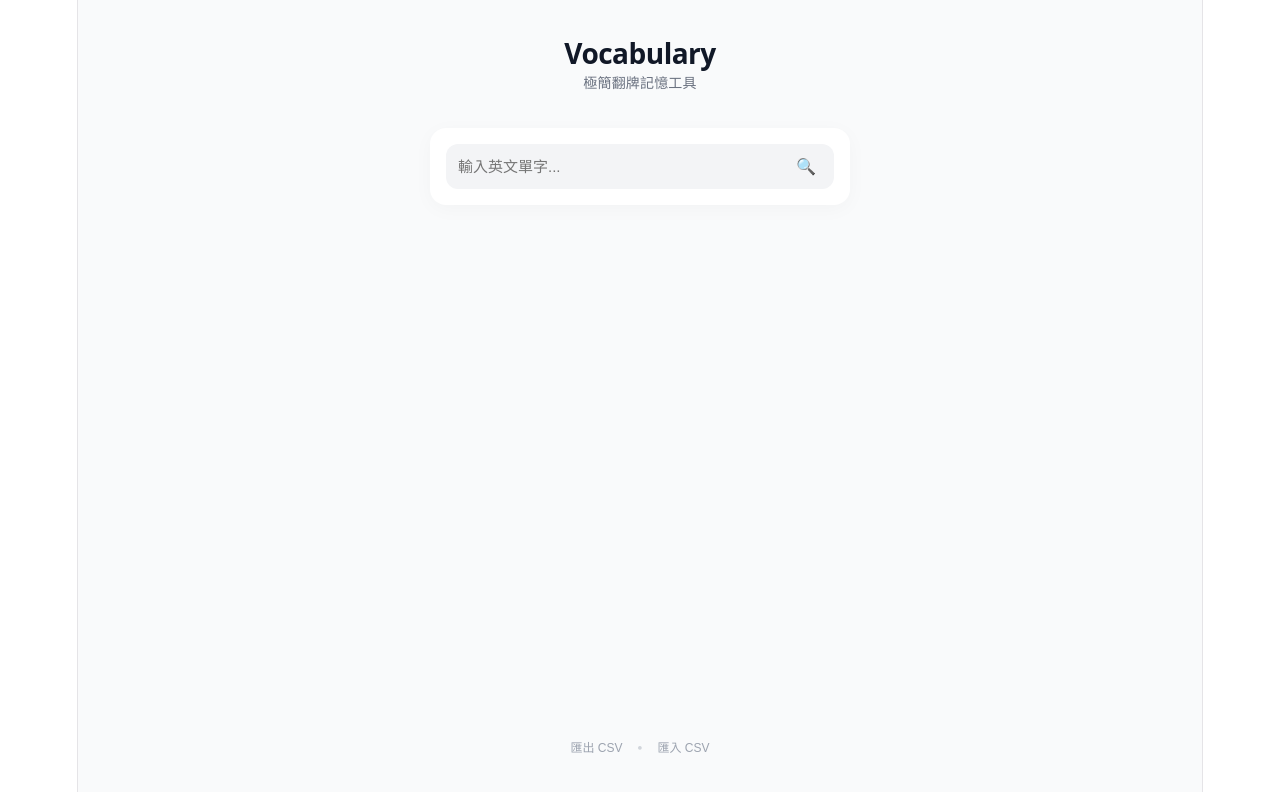
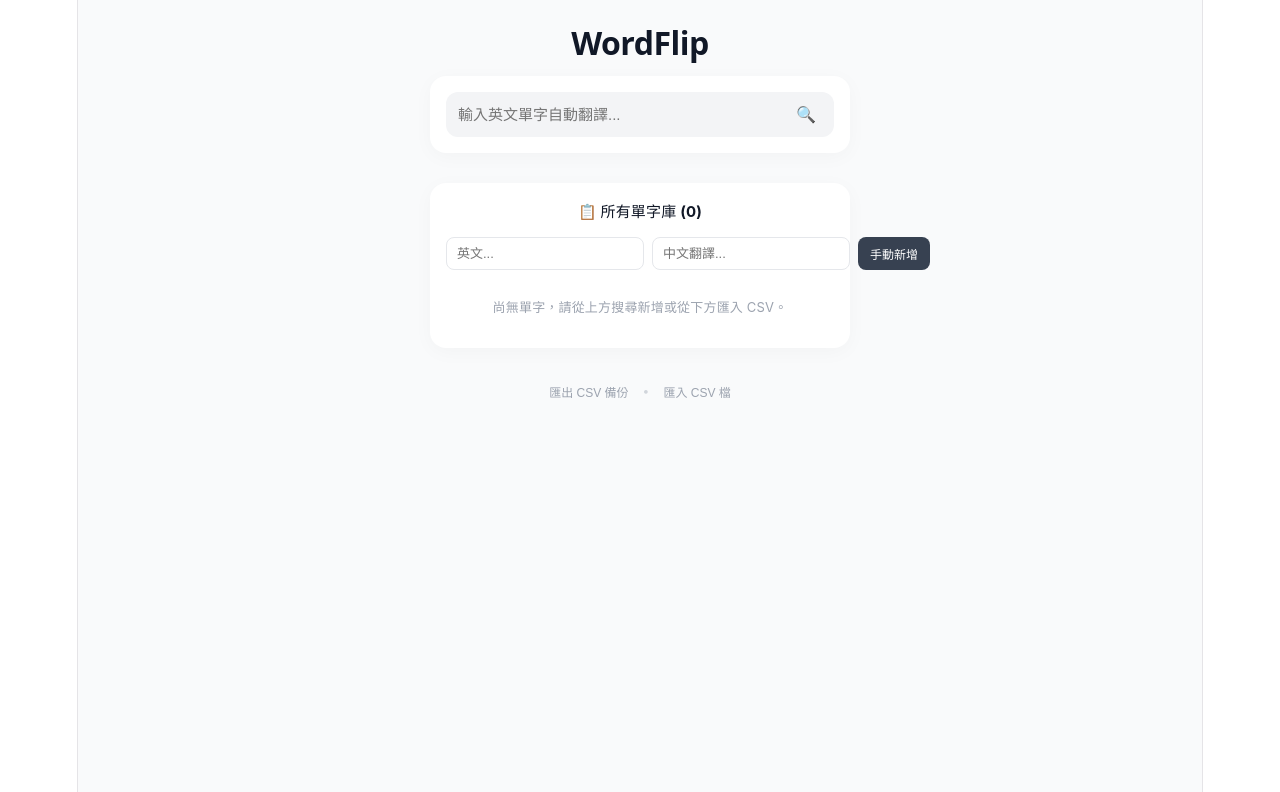
Before and after one commit to lililiiiiiiii/word-flip, a React (Vite) app: page / in a window 1280 px wide. Shown: the top 792 px of the page. Built offline with nearby package versions, Linux system fonts and the light colour scheme.

Commit message:
Switch translation API to Google Translate proxy

```diff
--- a/index.html
+++ b/index.html
@@ -5,7 +5,10 @@
     <meta name="viewport" content="width=device-width, initial-scale=1.0, maximum-scale=1.0, user-scalable=no" />
     <meta name="apple-mobile-web-app-capable" content="yes" />
     <meta name="apple-mobile-web-app-status-bar-style" content="black-translucent" />
-    <title>英文單字卡</title>
+
+    <!-- ⚠️ 這裡決定新增到手機主畫面顯示的名稱 -->
+    <meta name="apple-mobile-web-app-title" content="WordFlip" />
+    <title>WordFlip</title>
   </head>
   <body>
     <div id="root"></div>
--- a/src/App.jsx
+++ b/src/App.jsx
@@ -11,6 +11,10 @@ export default function App() {
   const [filterMode, setFilterMode] = useState('ALL');
   const [currentIndex, setCurrentIndex] = useState(0);
   const [isFlipped, setIsFlipped] = useState(false);
+
+  // 手動新增單字用
+  const [manualWord, setManualWord] = useState('');
+  const [manualTrans, setManualTrans] = useState('');
 
   const fileInputRef = useRef(null);
 
@@ -26,32 +30,46 @@ export default function App() {
   const currentCard = displayCards[currentIndex];
 
   // 語音發音
-  const speak = (text, e) => {
-    if (e) e.stopPropagation();
+  const speak = (text) => {
+    if (!text) return;
     window.speechSynthesis.cancel();
     const utterance = new SpeechSynthesisUtterance(text);
     utterance.lang = 'en-US';
     window.speechSynthesis.speak(utterance);
   };
 
-  // 自動翻譯
+  // 🔊 切換卡片時自動發音
+  useEffect(() => {
+    if (currentCard && !isFlipped) {
+      speak(currentCard.word);
+    }
+  }, [currentIndex, filterMode]);
+
+  // 🌐 方案 B：使用 Google Translate 免費代理 API 進行自動翻譯
   const handleTranslate = async () => {
     if (!word.trim()) return;
     setLoading(true);
     try {
       const res = await fetch(
-        `https://api.mymemory.translated.net/get?q=${encodeURIComponent(word)}&langpair=en|zh-TW`
+        `https://translate.googleapis.com/translate_a/single?client=gtx&sl=en&tl=zh-TW&dt=t&q=${encodeURIComponent(
+          word
+        )}`
       );
       const data = await res.json();
-      setTranslation(data.responseData.translatedText || '查無翻譯');
+      // Google 傳回結構中的第一個元素即為中文翻譯
+      if (data && data[0] && data[0][0] && data[0][0][0]) {
+        setTranslation(data[0][0][0]);
+      } else {
+        setTranslation('查無翻譯');
+      }
     } catch (err) {
-      setTranslation('翻譯失敗');
+      setTranslation('翻譯失敗，請重試');
     } finally {
       setLoading(false);
     }
   };
 
-  // 新增單字
+  // 新增翻譯單字
   const handleAddCard = () => {
     if (!word || !translation) return;
     const newCard = {
@@ -64,6 +82,22 @@ export default function App() {
     setCards([newCard, ...cards]);
     setWord('');
     setTranslation('');
+  };
+
+  // 手動在清單中新增單字
+  const handleManualAddCard = (e) => {
+    e.preventDefault();
+    if (!manualWord.trim() || !manualTrans.trim()) return;
+    const newCard = {
+      id: Date.now(),
+      word: manualWord.trim(),
+      translation: manualTrans.trim(),
+      needsReview: true,
+      level: 0,
+    };
+    setCards([newCard, ...cards]);
+    setManualWord('');
+    setManualTrans('');
   };
 
   // 刪除單字
@@ -86,6 +120,7 @@ export default function App() {
     setCards(shuffled);
     setCurrentIndex(0);
     setIsFlipped(false);
+    if (shuffled[0]) speak(shuffled[0].word);
   };
 
   // 記憶反饋
@@ -111,12 +146,11 @@ export default function App() {
     }
   };
 
-  // 📥 匯出 CSV 檔案
+  // 匯出 CSV
   const handleExportCSV = () => {
     if (cards.length === 0) return alert('尚無單字可匯出');
-    let csvContent = "\uFEFF英文,中文\n"; // 加入 BOM 避免 Excel 開啟亂碼
+    let csvContent = "\uFEFF英文,中文\n";
     cards.forEach(c => {
-      // 處理含有逗號或引號的字串
       const safeWord = `"${c.word.replace(/"/g, '""')}"`;
       const safeTrans = `"${c.translation.replace(/"/g, '""')}"`;
       csvContent += `${safeWord},${safeTrans}\n`;
@@ -132,7 +166,7 @@ export default function App() {
     document.body.removeChild(link);
   };
 
-  // 📤 匯入 CSV 檔案
+  // 匯入 CSV
   const handleImportCSV = (e) => {
     const file = e.target.files[0];
     if (!file) return;
@@ -144,8 +178,7 @@ export default function App() {
       const importedCards = [];
 
       lines.forEach((line, index) => {
-        if (index === 0 || !line.trim()) return; // 忽略 Header 與空行
-        // 簡單解析 CSV 欄位
+        if (index === 0 || !line.trim()) return;
         const parts = line.split(',');
         if (parts.length >= 2) {
           const w = parts[0].replace(/^"|"$/g, '').trim();
@@ -176,18 +209,17 @@ export default function App() {
     <div style={styles.appContainer}>
       <main style={styles.mainContent}>
         <header style={styles.header}>
-          <h1 style={styles.brandTitle}>Vocabulary</h1>
-          <p style={styles.subTitle}>極簡翻牌記憶工具</p>
+          <h1 style={styles.brandTitle}>WordFlip</h1>
         </header>
 
-        {/* 搜尋/新增單字卡片 */}
+        {/* 搜尋/自動翻譯 */}
         <div style={styles.inputCard}>
           <div style={styles.inputGroup}>
             <input
               type="text"
               value={word}
               onChange={(e) => setWord(e.target.value)}
-              placeholder="輸入英文單字..."
+              placeholder="輸入英文單字自動翻譯..."
               style={styles.cleanInput}
               onKeyDown={(e) => e.key === 'Enter' && handleTranslate()}
             />
@@ -200,7 +232,7 @@ export default function App() {
             <div style={styles.transResult}>
               <div style={styles.transHeader}>
                 <span style={styles.transText}>{translation}</span>
-                <button onClick={(e) => speak(word, e)} style={styles.audioBtn}>🔊 聽發音</button>
+                <button onClick={() => speak(word)} style={styles.audioBtn}>🔊 發音</button>
               </div>
               <button onClick={handleAddCard} style={styles.btnFull}>➕ 加入單字庫</button>
             </div>
@@ -242,8 +274,8 @@ export default function App() {
                   {/* 正面 */}
                   <div style={{ ...styles.cardFace, ...styles.cardFront }}>
                     <span style={styles.cardWord}>{currentCard?.word}</span>
-                    <button onClick={(e) => speak(currentCard?.word, e)} style={styles.speakerPill}>
-                      🔊 點擊發音
+                    <button onClick={(e) => { e.stopPropagation(); speak(currentCard?.word); }} style={styles.speakerPill}>
+                      🔊 重播發音
                     </button>
                     <span style={styles.flipHint}>點擊翻牌</span>
                   </div>
@@ -254,7 +286,7 @@ export default function App() {
                   </div>
                 </div>
 
-                {/* 翻轉後的評估按鈕 */}
+                {/* 評估或導覽 */}
                 {isFlipped ? (
                   <div style={styles.feedbackGroup}>
                     <button onClick={() => handleMemoryFeedback('HARD')} style={styles.btnHard}>忘記</button>
@@ -285,17 +317,56 @@ export default function App() {
           </section>
         )}
 
-        {/* 底部微調與 CSV 管理選項 */}
+        {/* 📋 單字庫清單管理與新增區 */}
+        <section style={styles.listSection}>
+          <h3 style={styles.listSectionTitle}>📋 所有單字庫 ({cards.length})</h3>
+
+          {/* 手動快速新增區 */}
+          <form onSubmit={handleManualAddCard} style={styles.manualForm}>
+            <input
+              type="text"
+              placeholder="英文..."
+              value={manualWord}
+              onChange={(e) => setManualWord(e.target.value)}
+              style={styles.manualInput}
+            />
+            <input
+              type="text"
+              placeholder="中文翻譯..."
+              value={manualTrans}
+              onChange={(e) => setManualTrans(e.target.value)}
+              style={styles.manualInput}
+            />
+            <button type="submit" style={styles.manualAddBtn}>手動新增</button>
+          </form>
+
+          {/* 單字列表 */}
+          <div style={styles.vocabList}>
+            {cards.length === 0 ? (
+              <p style={styles.emptyListText}>尚無單字，請從上方搜尋新增或從下方匯入 CSV。</p>
+            ) : (
+              cards.map((item) => (
+                <div key={item.id} style={styles.vocabItem}>
+                  <div style={styles.vocabInfo}>
+                    <span style={styles.vocabWord}>{item.word}</span>
+                    <span style={styles.vocabTrans}>{item.translation}</span>
+                  </div>
+                  <div style={styles.vocabActions}>
+                    <button onClick={() => speak(item.word)} style={styles.iconActionBtn}>🔊</button>
+                    <button onClick={() => handleDeleteCard(item.id)} style={styles.deleteActionBtn}>🗑️</button>
+                  </div>
+                </div>
+              ))
+            )}
+          </div>
+        </section>
+
+        {/* 底部 CSV 備份管理 */}
         <footer style={styles.footer}>
-          {currentCard && (
-            <button onClick={() => handleDeleteCard(currentCard.id)} style={styles.deleteTextBtn}>
-              刪除當前單字
-            </button>
-          )}
           <div style={styles.csvActions}>
-            <button onClick={handleExportCSV} style={styles.footerLink}>匯出 CSV</button>
+            <button onClick={handleExportCSV} style={styles.footerLink}>匯出 CSV 備份</button>
             <span>•</span>
-            <button onClick={() => fileInputRef.current.click()} style={styles.footerLink}>匯入 CSV</button>
+            <button onClick={() => fileInputRef.current.click()} style={styles.footerLink}>匯入 CSV 檔</button>
             <input
               type="file"
               accept=".csv"
@@ -310,13 +381,12 @@ export default function App() {
   );
 }
 
-// 極簡風樣式
+// 樣式表
 const styles = {
   appContainer: { backgroundColor: '#F9FAFB', minHeight: '100vh', display: 'flex', justifyContent: 'center', fontFamily: '-apple-system, BlinkMacSystemFont, "Segoe UI", Roboto, sans-serif' },
-  mainContent: { width: '100%', maxWidth: '420px', padding: '40px 20px', display: 'flex', flexDirection: 'column', gap: '24px' },
-  header: { textAlign: 'center', marginBottom: '8px' },
-  brandTitle: { fontSize: '28px', fontWeight: '700', color: '#111827', margin: 0, letterSpacing: '-0.5px' },
-  subTitle: { fontSize: '14px', color: '#6B7280', marginTop: '4px' },
+  mainContent: { width: '100%', maxWidth: '420px', padding: '30px 20px', display: 'flex', flexDirection: 'column', gap: '20px' },
+  header: { textAlign: 'center' },
+  brandTitle: { fontSize: '32px', fontWeight: '800', color: '#111827', margin: 0, letterSpacing: '-0.5px' },
   inputCard: { backgroundColor: '#FFFFFF', borderRadius: '16px', padding: '16px', boxShadow: '0 4px 20px rgba(0,0,0,0.03)' },
   inputGroup: { display: 'flex', alignItems: 'center', backgroundColor: '#F3F4F6', borderRadius: '12px', padding: '4px 12px' },
   cleanInput: { flex: 1, border: 'none', background: 'transparent', padding: '10px 0', fontSize: '15px', color: '#111827', outline: 'none' },
@@ -326,30 +396,43 @@ const styles = {
   transText: { fontSize: '16px', fontWeight: '600', color: '#111827' },
   audioBtn: { border: 'none', background: '#F3F4F6', padding: '6px 12px', borderRadius: '20px', fontSize: '12px', color: '#374151', cursor: 'pointer' },
   btnFull: { width: '100%', padding: '10px', backgroundColor: '#111827', color: '#FFF', border: 'none', borderRadius: '10px', fontWeight: '500', cursor: 'pointer', fontSize: '14px' },
-  flashcardSection: { display: 'flex', flexDirection: 'column', gap: '16px' },
+  flashcardSection: { display: 'flex', flexDirection: 'column', gap: '12px' },
   tabBar: { display: 'flex', justifyContent: 'space-between', alignItems: 'center', padding: '0 4px' },
   tabGroup: { display: 'flex', gap: '16px' },
   tab: { fontSize: '14px', color: '#9CA3AF', cursor: 'pointer', fontWeight: '500' },
   activeTab: { fontSize: '14px', color: '#111827', fontWeight: '700', borderBottom: '2px solid #111827', paddingBottom: '2px', cursor: 'pointer' },
   textBtn: { border: 'none', background: 'transparent', color: '#6B7280', fontSize: '13px', cursor: 'pointer' },
-  emptyState: { textAlign: 'center', padding: '40px 0', color: '#9CA3AF', fontSize: '14px' },
-  card3D: { width: '100%', height: '240px', perspective: '1000px', position: 'relative', transformStyle: 'preserve-3d', transition: 'transform 0.5s cubic-bezier(0.4, 0, 0.2, 1)', cursor: 'pointer' },
+  emptyState: { textAlign: 'center', padding: '30px 0', color: '#9CA3AF', fontSize: '14px' },
+  card3D: { width: '100%', height: '220px', perspective: '1000px', position: 'relative', transformStyle: 'preserve-3d', transition: 'transform 0.5s cubic-bezier(0.4, 0, 0.2, 1)', cursor: 'pointer' },
   cardFace: { position: 'absolute', width: '100%', height: '100%', backfaceVisibility: 'hidden', borderRadius: '20px', display: 'flex', flexDirection: 'column', justifyContent: 'center', alignItems: 'center', boxShadow: '0 10px 30px rgba(0,0,0,0.04)', padding: '24px', boxSizing: 'border-box' },
   cardFront: { backgroundColor: '#FFFFFF' },
   cardBack: { backgroundColor: '#111827', color: '#FFFFFF', transform: 'rotateY(180deg)' },
-  cardWord: { fontSize: '32px', fontWeight: '700', color: '#111827', tracking: '-0.5px' },
+  cardWord: { fontSize: '32px', fontWeight: '700', color: '#111827' },
   cardTranslation: { fontSize: '28px', fontWeight: '600' },
-  speakerPill: { border: 'none', background: '#F3F4F6', padding: '8px 16px', borderRadius: '20px', fontSize: '13px', color: '#4B5563', marginTop: '16px', cursor: 'pointer' },
+  speakerPill: { border: 'none', background: '#F3F4F6', padding: '6px 14px', borderRadius: '20px', fontSize: '12px', color: '#4B5563', marginTop: '12px', cursor: 'pointer' },
   flipHint: { position: 'absolute', bottom: '16px', fontSize: '12px', color: '#D1D5DB' },
-  navRow: { display: 'flex', justifyContent: 'space-between', alignItems: 'center', marginTop: '8px' },
+  navRow: { display: 'flex', justifyContent: 'space-between', alignItems: 'center', marginTop: '4px' },
   navBtn: { border: 'none', background: '#FFFFFF', width: '40px', height: '40px', borderRadius: '50%', boxShadow: '0 2px 10px rgba(0,0,0,0.05)', fontSize: '16px', cursor: 'pointer', color: '#374151' },
   progressText: { fontSize: '13px', color: '#9CA3AF', fontWeight: '500' },
-  feedbackGroup: { display: 'grid', gridTemplateColumns: '1fr 1fr 1fr', gap: '8px', marginTop: '8px' },
-  btnHard: { padding: '12px', border: 'none', borderRadius: '10px', backgroundColor: '#FEE2E2', color: '#991B1B', fontWeight: '600', cursor: 'pointer' },
-  btnGood: { padding: '12px', border: 'none', borderRadius: '10px', backgroundColor: '#FEF3C7', color: '#92400E', fontWeight: '600', cursor: 'pointer' },
-  btnEasy: { padding: '12px', border: 'none', borderRadius: '10px', backgroundColor: '#D1FAE5', color: '#065F46', fontWeight: '600', cursor: 'pointer' },
-  footer: { display: 'flex', flexDirection: 'column', alignItems: 'center', gap: '12px', marginTop: 'auto', paddingTop: '20px' },
-  deleteTextBtn: { border: 'none', background: 'transparent', color: '#EF4444', fontSize: '13px', cursor: 'pointer' },
+  feedbackGroup: { display: 'grid', gridTemplateColumns: '1fr 1fr 1fr', gap: '8px', marginTop: '4px' },
+  btnHard: { padding: '10px', border: 'none', borderRadius: '10px', backgroundColor: '#FEE2E2', color: '#991B1B', fontWeight: '600', cursor: 'pointer' },
+  btnGood: { padding: '10px', border: 'none', borderRadius: '10px', backgroundColor: '#FEF3C7', color: '#92400E', fontWeight: '600', cursor: 'pointer' },
+  btnEasy: { padding: '10px', border: 'none', borderRadius: '10px', backgroundColor: '#D1FAE5', color: '#065F46', fontWeight: '600', cursor: 'pointer' },
+  listSection: { backgroundColor: '#FFFFFF', borderRadius: '16px', padding: '16px', boxShadow: '0 4px 20px rgba(0,0,0,0.03)', marginTop: '10px' },
+  listSectionTitle: { fontSize: '15px', fontWeight: '700', color: '#111827', margin: '0 0 12px 0' },
+  manualForm: { display: 'flex', gap: '8px', marginBottom: '12px' },
+  manualInput: { flex: 1, padding: '8px 10px', border: '1px solid #E5E7EB', borderRadius: '8px', fontSize: '13px', outline: 'none' },
+  manualAddBtn: { padding: '8px 12px', border: 'none', background: '#374151', color: '#FFF', borderRadius: '8px', fontSize: '12px', cursor: 'pointer', whiteSpace: 'nowrap' },
+  vocabList: { display: 'flex', flexDirection: 'column', gap: '8px', maxHeight: '250px', overflowY: 'auto' },
+  emptyListText: { fontSize: '13px', color: '#9CA3AF', textAlign: 'center', margin: '12px 0' },
+  vocabItem: { display: 'flex', justifyContent: 'space-between', alignItems: 'center', padding: '10px', backgroundColor: '#F9FAFB', borderRadius: '10px' },
+  vocabInfo: { display: 'flex', flexDirection: 'column', gap: '2px' },
+  vocabWord: { fontSize: '14px', fontWeight: '600', color: '#111827' },
+  vocabTrans: { fontSize: '12px', color: '#6B7280' },
+  vocabActions: { display: 'flex', gap: '6px' },
+  iconActionBtn: { border: 'none', background: 'transparent', cursor: 'pointer', fontSize: '14px' },
+  deleteActionBtn: { border: 'none', background: 'transparent', cursor: 'pointer', fontSize: '14px' },
+  footer: { display: 'flex', justifyContent: 'center', marginTop: '10px' },
   csvActions: { display: 'flex', gap: '8px', alignItems: 'center', color: '#D1D5DB', fontSize: '12px' },
   footerLink: { border: 'none', background: 'transparent', color: '#9CA3AF', fontSize: '12px', cursor: 'pointer' },
 };
```
